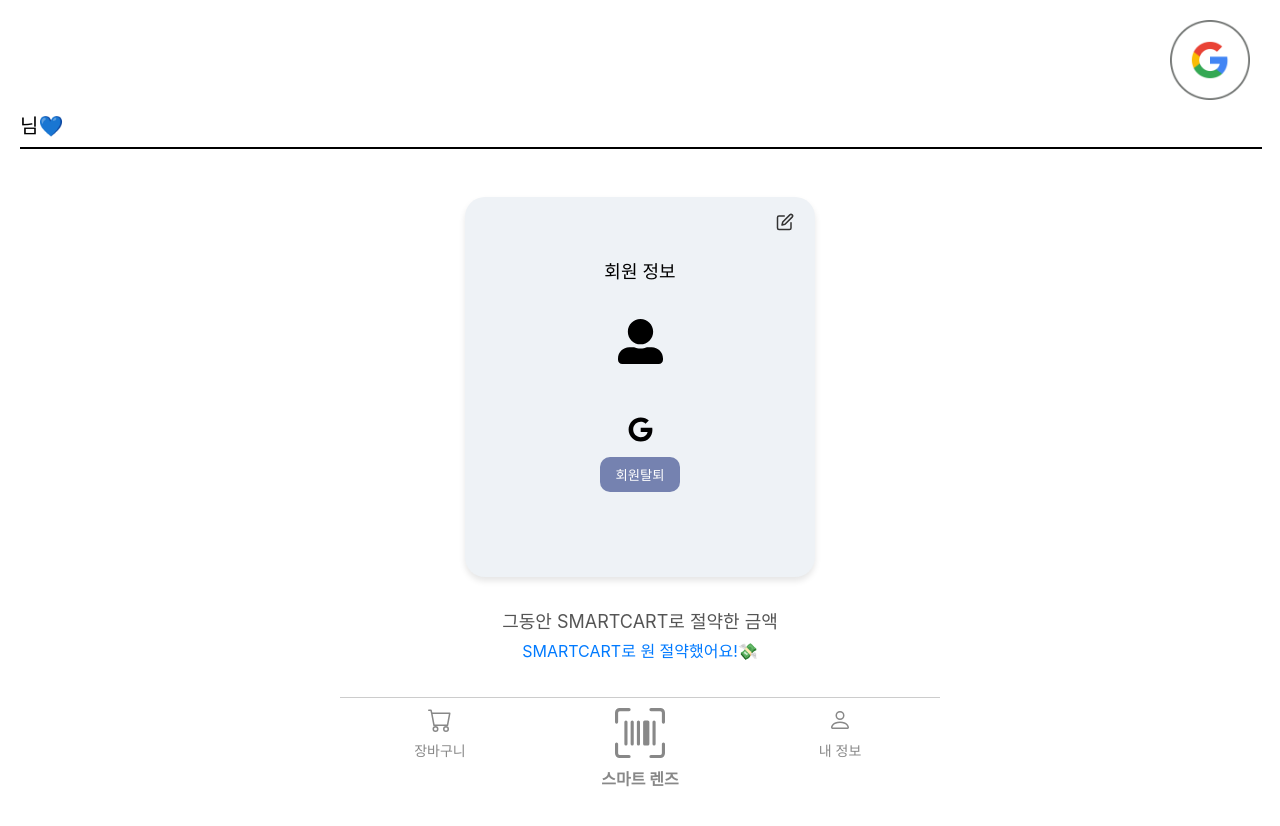
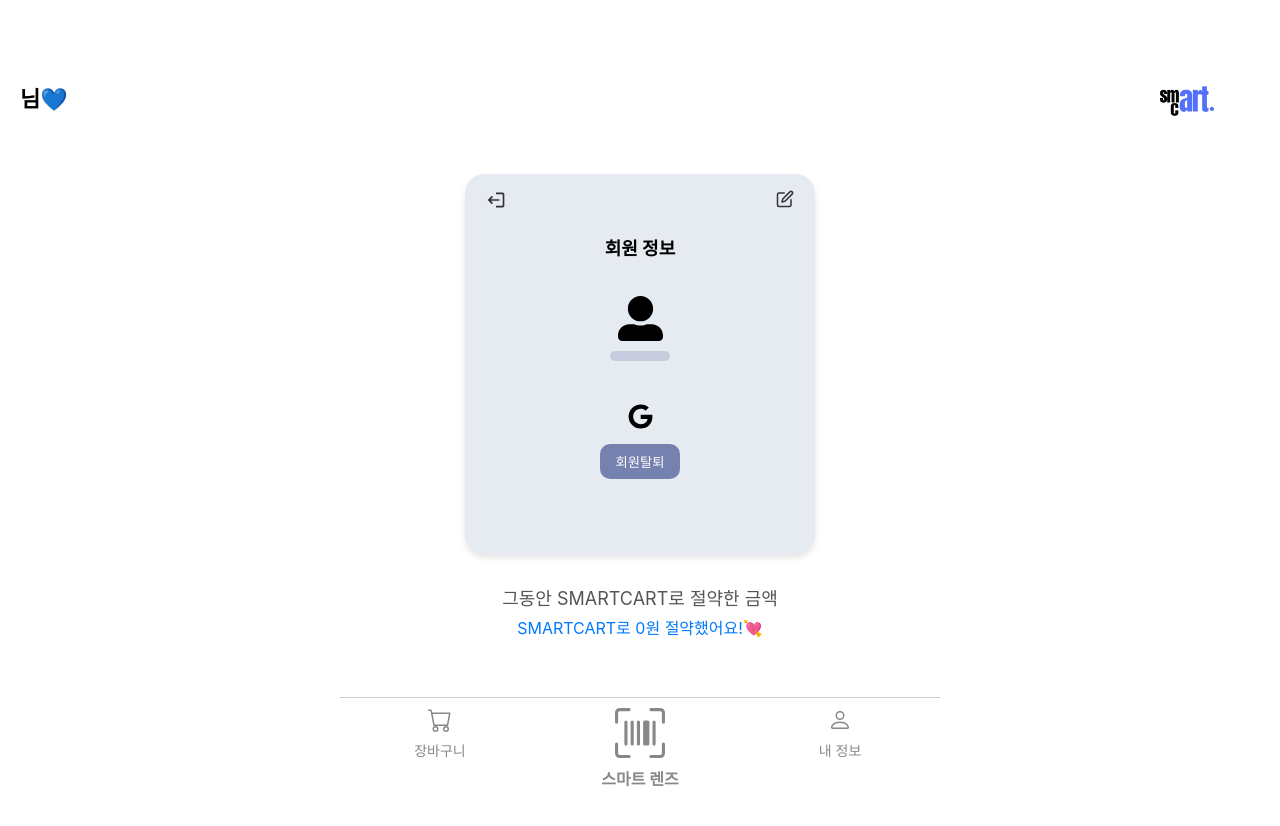
Before and after one commit to KMS-SmartCart/SmartCart-frontend, a React (Create React App) app: page /mypage in a window 1280 px wide. Shown: the top 826 px of the page. Built offline with nearby package versions, Linux system fonts and the light colour scheme; no server answers.

Commit message:
[#27] Feat: 내 정보 페에지 로그아웃 기능 구현 및 메인, 내정보 디자인 수정

```diff
--- a/src/pages/User/MainPage.jsx
+++ b/src/pages/User/MainPage.jsx
@@ -7,8 +7,7 @@ import { IoMdCheckboxOutline } from "react-icons/io";
 import { CheckToken } from "../../utils/CheckToken";
 import Apis from "../../apis/Api";
 import BottomNav from '../../Component/Navigation/BottomNav';
-//import logo from "../../assets/images/smartcartlogo.png"
-import logo from "../../assets/images/google.png"
+import logo from "../../assets/images/smartcartlogo.png"
 
 // 전체 컨테이너
 const Container = styled.div`
@@ -34,40 +33,52 @@ const Container = styled.div`
     width: 100%; /* 작은 스마트폰에서는 전체 너비로 변경 */
   }
 `;
-// const Container = styled.div`
-//   display: flex;
-//   flex-direction: column;
-//   align-items: center;
-//   padding: 20px;
-//   width: 30%;
-//   margin: 0 auto;
-//   background-color: white;
-//   border-radius: 10px;
-//   // height: calc(100vh - 60px);  /* 하단 바 높이를 제외한 전체 높이 */
-//   overflow-y: auto;  /* 나머지 콘텐츠가 스크롤되도록 설정 */
 
-//   @media (max-width: 600px) {
-//     max-width: 100%;
-//     padding: 10px;
-//   }
+// // 로고 스타일
+// const LogoImage = styled.img`
+//   width: 150px;
+//   height: auto;
+//   align-self: flex-end; /* 오른쪽 상단에 배치 */
+//   margin-right: 10px;
 // `;
 
-// 로고 스타일
-const LogoImage = styled.img`
-  width: 80px;
-  height: auto;
-  align-self: flex-end; /* 오른쪽 상단에 배치 */
-  margin-right: 10px;
+// // 인사말 텍스트 스타일
+// const Header = styled.text`
+//   font-size: 22px;
+//   color: black;
+//   text-align: left;
+//   margin-top: 10px;
+//   margin-bottom: 20px;
+//   width: 100%;
+//   font-weight: bold;
+// `;
+
+const HeaderContainer = styled.div`
+  display: flex;
+  justify-content: space-between;
+  align-items: center;
+  width: 100%;
+  // padding: 10px;
 `;
 
-// 인사말 텍스트 스타일
 const Header = styled.h1`
-  font-size: 24px;
+  font-size: 22px;
   color: black;
-  text-align: left;
-  margin-top: 10px;
-  margin-bottom: 20px;
-  width: 100%;
+  margin: 0;
+  font-weight: bold;
+`;
+
+const LogoContainer = styled.div`
+  cursor: pointer;
+`;
+
+const LogoImage = styled.img`
+  width: 150px;
+  height: auto;
+
+  @media (max-width: 768px) {
+    width: 60px;
+  }
 `;
 
 // 입력창 컨테이너
@@ -308,8 +319,12 @@ function MainPage() {
 
   return (
     <Container>
-      <LogoImage src={logo} alt="Logo" />
-      <Header>Hello, {userName}✋</Header>
+      <HeaderContainer>
+        <Header>Hello, {userName.length > 5 ? <><br/>{userName}</> : userName}✋</Header>
+        <LogoContainer>
+          <LogoImage src={logo} alt="Logo" />
+        </LogoContainer>
+      </HeaderContainer>
 
       <InputContainer>
         <ChecklistWrapper>
--- a/src/pages/User/MyPage.jsx
+++ b/src/pages/User/MyPage.jsx
@@ -5,11 +5,11 @@ import { FaUserAlt } from 'react-icons/fa';
 import { FiEdit } from 'react-icons/fi';
 import { FaGoogle } from "react-icons/fa";
 import { IoMdCheckboxOutline } from "react-icons/io";
+import { MdLogout } from "react-icons/md";
 import BottomNav from '../../Component/Navigation/BottomNav';
 import Apis from "../../apis/Api";
 import Modal from '../../Component/Modal/DeleteUser';
-//import logo from "../../assets/images/smartcartlogo.png"
-import logo from "../../assets/images/google.png"
+import logo from "../../assets/images/smartcartlogo.png"
 
 // 스타일 정의
 const Container = styled.div`
@@ -36,26 +36,38 @@ const Container = styled.div`
   }
 `;
 
-const Logo = styled.img`
-  width: 80px;
-  height: auto;
-  align-self: flex-end; /* 오른쪽 상단에 배치 */
-  margin-right: 10px;
+const HeaderContainer = styled.div`
+  display: flex;
+  justify-content: space-between;
+  align-items: center;
+  width: 100%;
+  // padding: 10px;
 `;
 
-const Header = styled.text`
-  font-size: 20px;
+const Header = styled.h1`
+  font-size: 22px;
   color: black;
-  text-align: left;
-  margin-top: 10px;
-  width: 100%;
+  margin: 0;
+  font-weight: bold;
+`;
+
+const LogoContainer = styled.div`
+  cursor: pointer;
+`;
+
+const LogoImage = styled.img`
+  width: 150px;
+  height: auto;
+
+  @media (max-width: 768px) {
+    width: 60px;
+  }
 `;
 
 const UserInfoCard = styled.div`
-  background-color: #eef2f6;
+  background-color: #E6EBF1;
   border-radius: 20px;
   padding-top: 60px;
-  margin-top: 40px;
   width: 100%;
   max-width: 350px;
   box-shadow: 0px 4px 6px rgba(0, 0, 0, 0.1);
@@ -67,6 +79,16 @@ const UserInfoCard = styled.div`
   align-items: center;
 `;
 
+const LogOutButton = styled.button`
+  position: absolute;
+  top: 15px;
+  left: 15px;
+  background: none;
+  border: none;
+  cursor: pointer;
+  color: #333;
+  transform: scaleX(-1);
+`;
 const EditButton = styled.button`
   position: absolute;
   top: 15px;
@@ -89,6 +111,7 @@ const ContentWrapper = styled.div`
 const UserInfoComment = styled.text`
   font-size: 18px;
   margin-bottom: 18px;
+  font-weight: bold;
 `;
 
 const ProfileWrapper = styled.div`
@@ -106,10 +129,15 @@ const GoogleAndLeave = styled.div`
   margin-bottom: 30px;
 `;
 
-const UserName = styled.h2`
+const UserName = styled.text`
   margin: 10px 0;
   font-size: 18px;
   text-align: center;
+  background-color: #C7CCDF; /* 배경색 추가 */
+  padding: 5px 30px; /* 텍스트 양쪽에 패딩 추가 */
+  border-radius: 10px; /* 모서리를 둥글게 */
+  display: inline-block; /* 컨텐츠 크기에 맞춰서 배경길이 조절 */
+  font-weight: bold;
 `;
 
 const UserNameInput = styled.input`
@@ -121,7 +149,7 @@ const UserNameInput = styled.input`
   text-align: center;
   flex-grow: 1;
   outline: none;
-  padding: 0;
+  padding: 5px;
   line-height: 1;
   font-family: inherit;
 `;
@@ -166,7 +194,7 @@ const MyPage = () => {
 
   // 상태 관리
   const [userName, setUserName] = useState('');
-  const [saveMoney, setSaveMoney] = useState(''); // 아낀 금액
+  const [savedMoney, setSavedMoney] = useState(0); // 아낀 금액
   const [isEditing, setIsEditing] = useState(false);
   const [editNickName, setEditNickName] = useState(''); // 수정 중인 이름
   const [showModal, setShowModal] = useState(false); // 모달 상태 관리
@@ -179,8 +207,11 @@ const MyPage = () => {
   async function getUserInfo() {
     try {
       const response = await Apis.get('/users');
+      console.log(response); // 응답 데이터 구조 확인
       setUserName(response.data.data.nickname);
-      setSaveMoney(response.data.data.saveMoney);
+
+      console.log('API에서 받은 금액:', response.data.data.saveMoney);
+      setSavedMoney(response.data.data.savedMoney);
       setEditNickName(response.data.data.nickname);
     } catch (error) {
       console.error(error);
@@ -233,13 +264,24 @@ const MyPage = () => {
     navigate("/main");
   };
 
+  const handleLogout = () => {
+    localStorage.clear();  // 이때는 모두 비워주도록함.
+    navigate("/login");
+  }
+
   return (
     <Container>
-      <Logo onClick={handlelogoClick} src={logo} alt="SmartCart" />
-      <Header>{userName}님💙</Header>
-      <hr style={{border: 'solid 1px black', width: '100%'}}></hr>
+      <HeaderContainer>
+        <Header>{userName}님💙</Header>
+        <LogoContainer onClick={handlelogoClick}>
+          <LogoImage src={logo} alt="Logo" />
+        </LogoContainer>
+      </HeaderContainer>
 
       <UserInfoCard>
+        <LogOutButton onClick={handleLogout}>
+          <MdLogout size={20} />
+        </LogOutButton>
         <EditButton onClick={toggleEdit}>
           {isEditing ? <IoMdCheckboxOutline size={20} /> : <FiEdit size={18}/>}
         </EditButton>
@@ -267,7 +309,8 @@ const MyPage = () => {
 
       <AccumulatedAmount>
         그동안 SMARTCART로 절약한 금액
-        <Amount>SMARTCART로 {saveMoney}원 절약했어요!💸</Amount>
+        <Amount>SMARTCART로 {savedMoney}원 절약했어요!💘</Amount>
+
       </AccumulatedAmount>
 
       <BottomNav />
```
